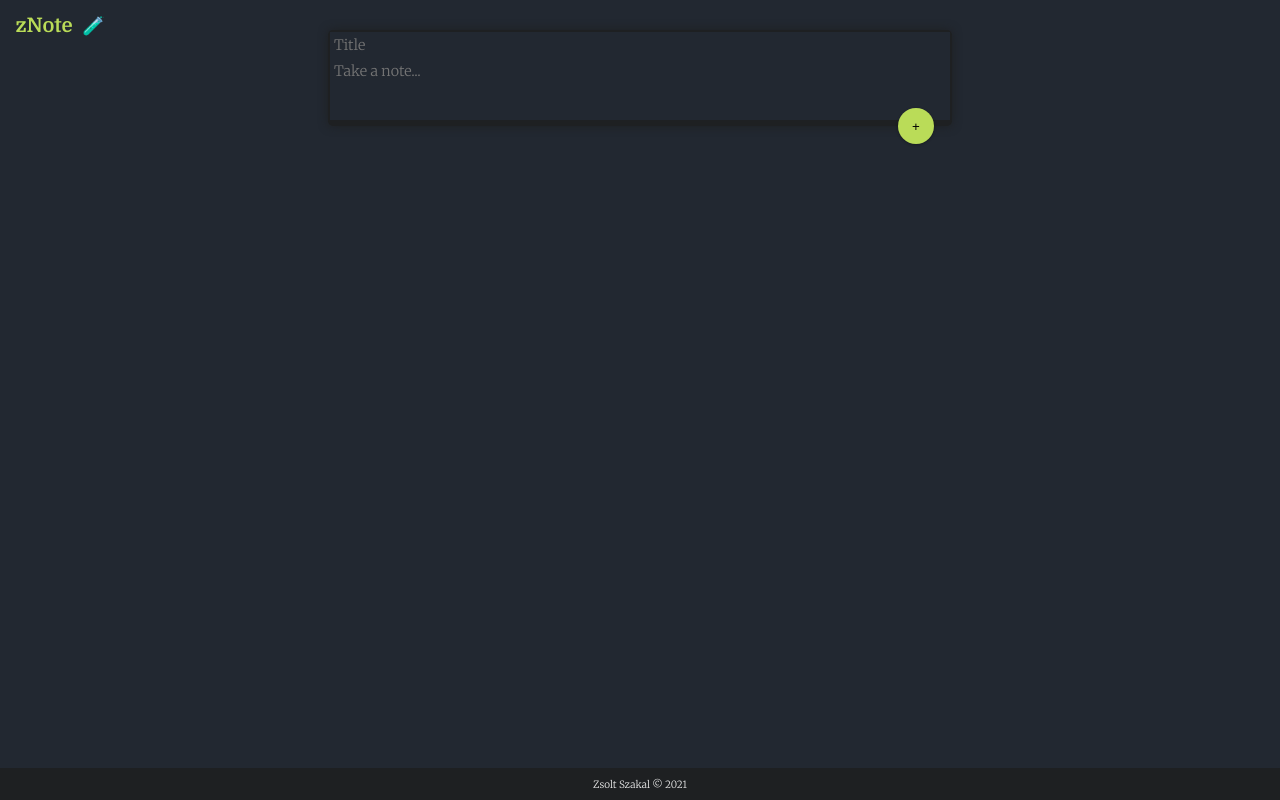
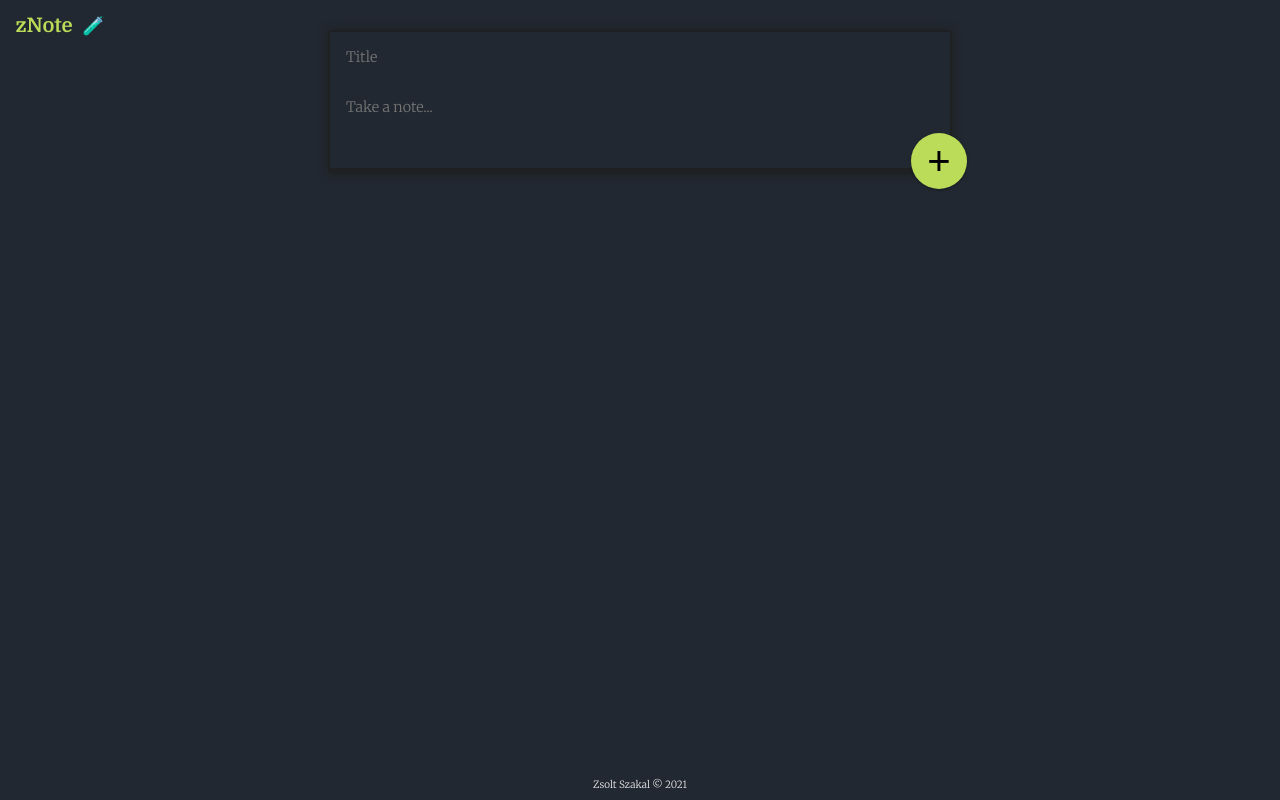
Before and after one commit to zsoltszakal/znote-app, a React (Create React App) app: page / in a window 1280 px wide. Built offline with nearby package versions, Linux system fonts and the light colour scheme.

Commit message:
design fixes almost ready

```diff
--- a/public/styles.css
+++ b/public/styles.css
@@ -30,10 +30,10 @@ body {
 }
 
 .footer {
-  background-color: #1e2022 ;
+  background-color: transparent ;
   position: fixed;
   text-align: center;
-  bottom: 0;
+  bottom: 0px;
   width: 100%;
   height: 2rem;
   margin: auto -16px;
@@ -62,7 +62,8 @@ body {
 .note h1 {
   font-size: 1em;
   margin-bottom: 6px;
-  color: #f2d974;
+  word-wrap: break-word;
+  color: #badc58;
 }
 .note p {
   font-size: 0.8em;
@@ -96,7 +97,7 @@ form textarea {
   width: 100%;
   background-color: #222831;
   border: none;
-  padding: 4px;
+  padding: 16px;
   outline: none;
   font-size: 0.9em;
   font-family: inherit;
@@ -107,14 +108,16 @@ form textarea {
 
 form button {
   position: absolute;
-  right: 18px;
-  bottom: -18px;
+  right: -15px;
+  bottom: -15px;
   background-color: #badc58;
   color:black;
+  font-size: 40px;
+  text-align: center;
   border: none;
   border-radius: 50%;
-  width: 36px;
-  height: 36px;
+  width: 56px;
+  height: 56px;
   box-shadow: 0 1px 3px rgba(0, 0, 0, 0.3);
   cursor: pointer;
   outline: none;
--- a/src/components/CreateArea.jsx
+++ b/src/components/CreateArea.jsx
@@ -21,6 +21,10 @@ function CreateArea(props) {
 
     function submitNote(event) {
         props.onAdd(note);
+        setNote({
+            title: "",
+        content: ""
+        })
         event.preventDefault();
 
     }
```
Also changed, not shown: 1 other file (tests, documents, lock files or other folders).
